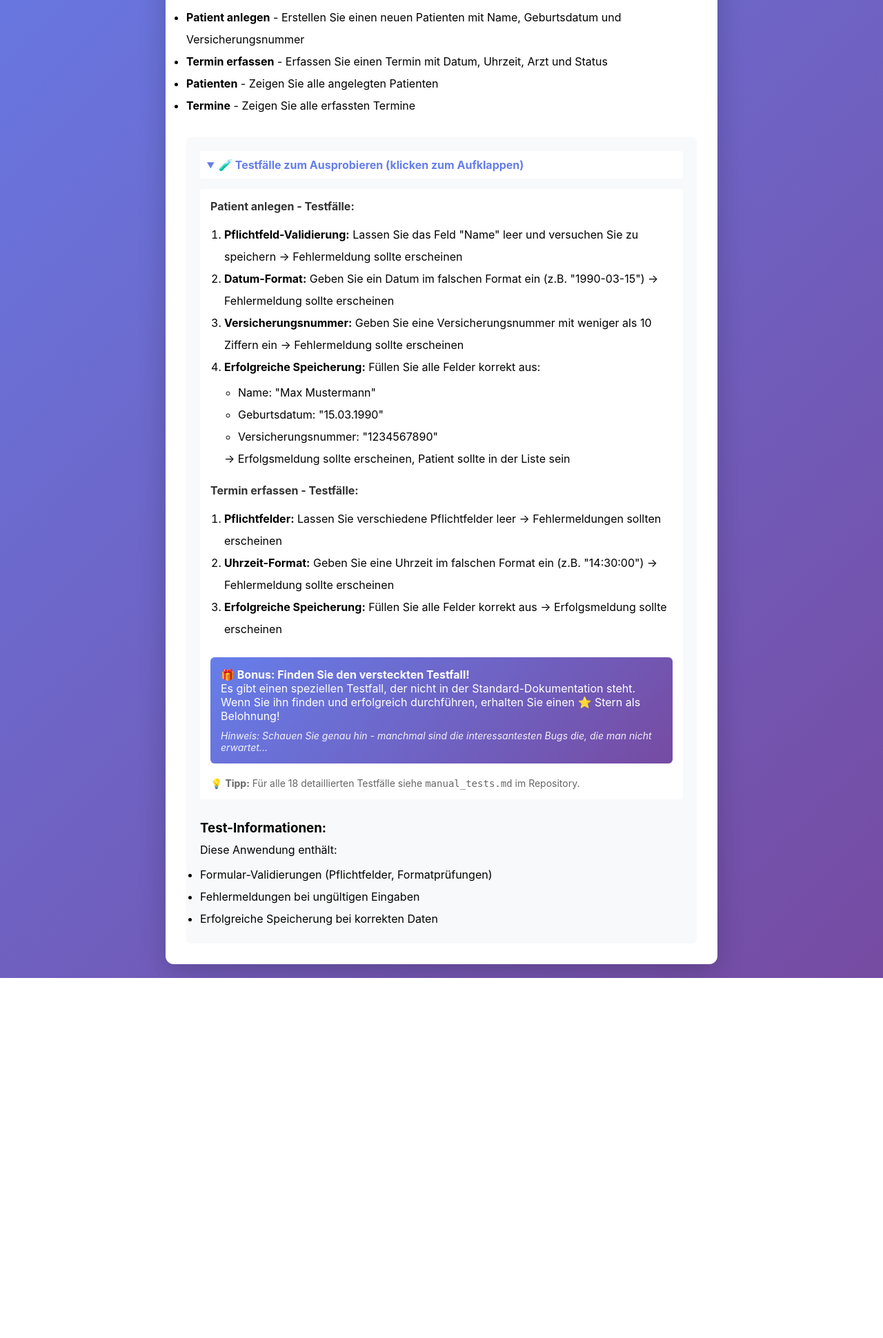
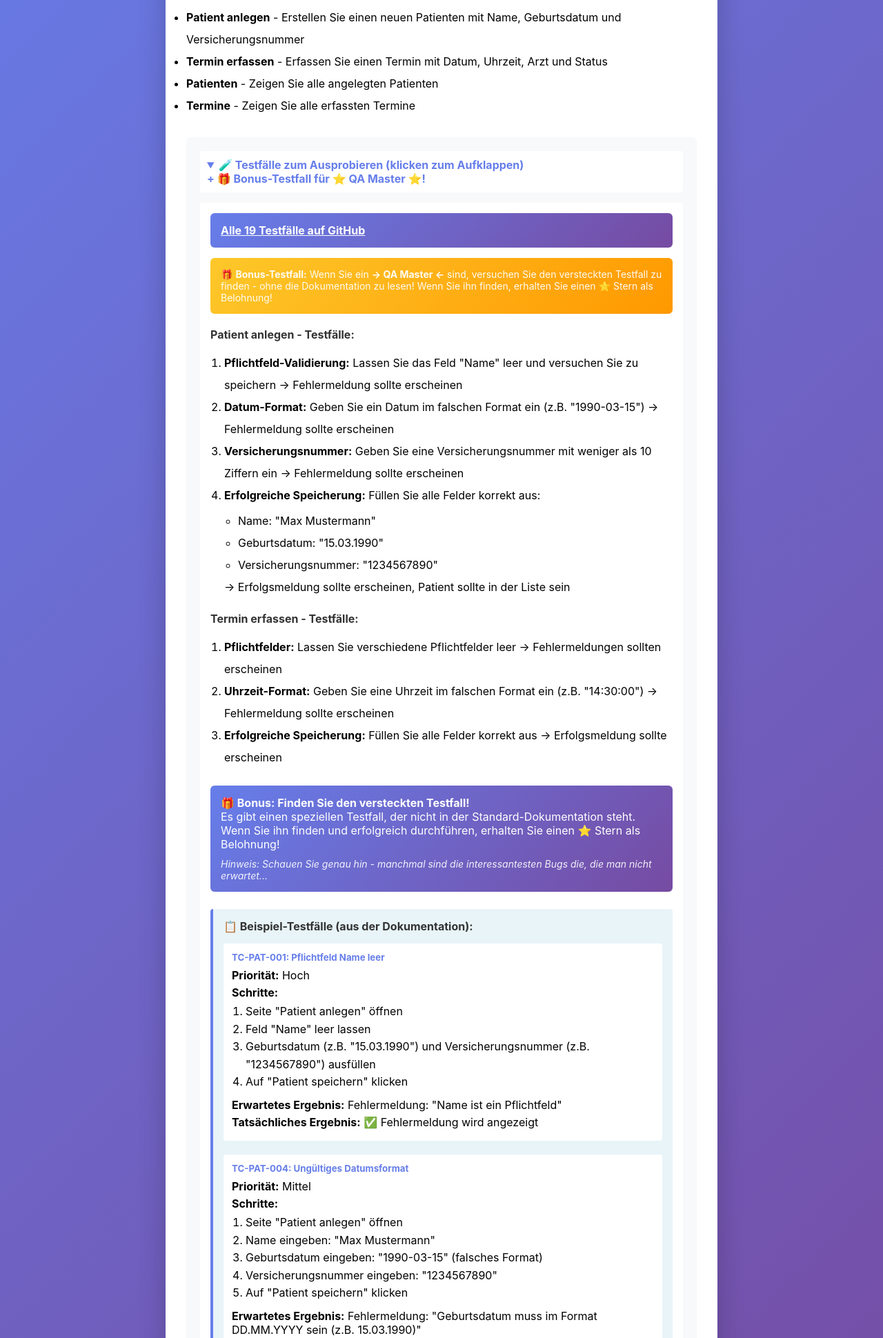
Before and after one commit to gorelikspb/kis-qa-demo, a Flask app: page / in a window 1280 px wide, after a click that opens the changed part. Shown: the part 448-2388 px from the top of the page at 69% size. Before the commit the page ends 1866 px from the top, so only its background shows below. Run offline with Flask 3, Linux system fonts and the light colour scheme.

Commit message:
Description fixes

```diff
--- a/app.py
+++ b/app.py
@@ -102,12 +102,14 @@ def patient():
         print(f"DEBUG: Patienten-Liste: {patients}")
 
         # 🎁 Easter Egg: Spezieller Testfall für QA-Experten
-        if 'qa master' in name.lower() or 'qa star' in name.lower() or 'test master' in name.lower():
+        # Funktioniert mit/ohne Leerzeichen und in jedem Register
+        name_normalized = name.lower().replace(' ', '').replace('-', '').replace('_', '')
+        if 'qamaster' in name_normalized or 'qastar' in name_normalized or 'testmaster' in name_normalized:
             flash(f"⭐ Patient '{name}' wurde erfolgreich angelegt! 🎉 Sie haben den versteckten Testfall gefunden!", 'success')
         else:
             flash(f"Patient '{name}' wurde erfolgreich angelegt!", 'success')
 
-        return redirect(url_for('patient'))
+        return redirect(url_for('patients_list'))
 
     return render_template('patient.html')
 
--- a/templates/index.html
+++ b/templates/index.html
@@ -28,9 +28,22 @@
 <div style="margin-top: 30px; padding: 20px; background: #f8f9fa; border-radius: 6px;">
     <details>
         <summary style="cursor: pointer; font-weight: bold; font-size: 16px; color: #667eea; padding: 10px; background: white; border-radius: 4px;">
-            🧪 Testfälle zum Ausprobieren (klicken zum Aufklappen)
+            🧪 Testfälle zum Ausprobieren (klicken zum Aufklappen) <br/>+ 🎁 Bonus-Testfall für ⭐ <strong>QA Master</strong> ⭐!
         </summary>
         <div style="margin-top: 15px; padding: 15px; background: white; border-radius: 4px;">
+            <div style="margin-bottom: 15px; padding: 15px; background: linear-gradient(135deg, #667eea 0%, #764ba2 100%); border-radius: 6px; color: white;">
+                <p style="margin: 0; font-size: 16px; font-weight: bold;">
+                    <a href="https://github.com/gorelikspb/kis-qa-demo/blob/main/manual_tests.md" target="_blank" style="color: white; text-decoration: underline; font-weight: bold;">
+                        Alle 19 Testfälle auf GitHub
+                    </a>
+                </p>
+            </div>
+
+            <div style="margin-bottom: 20px; padding: 15px; background: linear-gradient(135deg, #fdc82a 0%, #ff9800 100%); border-radius: 6px; color: white;">
+                <p style="margin: 0; font-size: 14px; opacity: 0.95;">
+                    🎁 <strong>Bonus-Testfall:</strong> Wenn Sie ein <strong>→ QA Master ←</strong> sind, versuchen Sie den versteckten Testfall zu finden - ohne die Dokumentation zu lesen! Wenn Sie ihn finden, erhalten Sie einen ⭐ Stern als Belohnung!
+                </p>
+            </div>
             <h4 style="color: #333; margin-bottom: 15px;">Patient anlegen - Testfälle:</h4>
             <ol style="line-height: 2; padding-left: 20px;">
                 <li><strong>Pflichtfeld-Validierung:</strong> Lassen Sie das Feld "Name" leer und versuchen Sie zu speichern → Fehlermeldung sollte erscheinen</li>
@@ -59,8 +72,44 @@
                 <p style="margin-bottom: 0; font-size: 14px; opacity: 0.9;"><em>Hinweis: Schauen Sie genau hin - manchmal sind die interessantesten Bugs die, die man nicht erwartet...</em></p>
             </div>
 
+            <div style="margin-top: 25px; padding: 15px; background: #e8f4f8; border-left: 4px solid #667eea; border-radius: 4px;">
+                <h4 style="color: #333; margin-top: 0; margin-bottom: 15px;">📋 Beispiel-Testfälle (aus der Dokumentation):</h4>
+
+                <div style="margin-bottom: 20px; padding: 12px; background: white; border-radius: 4px;">
+                    <h5 style="color: #667eea; margin-top: 0; margin-bottom: 8px;">TC-PAT-001: Pflichtfeld Name leer</h5>
+                    <p style="margin: 5px 0;"><strong>Priorität:</strong> Hoch</p>
+                    <p style="margin: 5px 0;"><strong>Schritte:</strong></p>
+                    <ol style="margin: 5px 0 10px 20px; line-height: 1.6;">
+                        <li>Seite "Patient anlegen" öffnen</li>
+                        <li>Feld "Name" leer lassen</li>
+                        <li>Geburtsdatum (z.B. "15.03.1990") und Versicherungsnummer (z.B. "1234567890") ausfüllen</li>
+                        <li>Auf "Patient speichern" klicken</li>
+                    </ol>
+                    <p style="margin: 5px 0;"><strong>Erwartetes Ergebnis:</strong> Fehlermeldung: "Name ist ein Pflichtfeld"</p>
+                    <p style="margin: 5px 0;"><strong>Tatsächliches Ergebnis:</strong> ✅ Fehlermeldung wird angezeigt</p>
+                </div>
+
+                <div style="margin-bottom: 20px; padding: 12px; background: white; border-radius: 4px;">
+                    <h5 style="color: #667eea; margin-top: 0; margin-bottom: 8px;">TC-PAT-004: Ungültiges Datumsformat</h5>
+                    <p style="margin: 5px 0;"><strong>Priorität:</strong> Mittel</p>
+                    <p style="margin: 5px 0;"><strong>Schritte:</strong></p>
+                    <ol style="margin: 5px 0 10px 20px; line-height: 1.6;">
+                        <li>Seite "Patient anlegen" öffnen</li>
+                        <li>Name eingeben: "Max Mustermann"</li>
+                        <li>Geburtsdatum eingeben: "1990-03-15" (falsches Format)</li>
+                        <li>Versicherungsnummer eingeben: "1234567890"</li>
+                        <li>Auf "Patient speichern" klicken</li>
+                    </ol>
+                    <p style="margin: 5px 0;"><strong>Erwartetes Ergebnis:</strong> Fehlermeldung: "Geburtsdatum muss im Format DD.MM.YYYY sein (z.B. 15.03.1990)"</p>
+                    <p style="margin: 5px 0;"><strong>Tatsächliches Ergebnis:</strong> ✅ Fehlermeldung wird angezeigt</p>
+                </div>
+            </div>
+
             <p style="margin-top: 20px; font-size: 14px; color: #666;">
-                💡 <strong>Tipp:</strong> Für alle 18 detaillierten Testfälle siehe <code>manual_tests.md</code> im Repository.
+                💡 <strong>Tipp:</strong> Für alle 18 detaillierten Testfälle siehe
+                <a href="https://github.com/gorelikspb/kis-qa-demo/blob/main/manual_tests.md" target="_blank" style="color: #667eea; text-decoration: underline;">
+                    <code>manual_tests.md</code> im Repository
+                </a>.
             </p>
         </div>
     </details>
```
Also changed, not shown: DEPLOY.md (+1 -1 lines), QUICK_START.md (+22 -7 lines), manual_tests.md (+21 -5 lines), .github/workflows/tests.yml (added), README.md, pytest.ini (line endings or trailing spaces), requirements.txt (line endings or trailing spaces), templates/appointments_list.html (line endings or trailing spaces), templates/patient.html (line endings or trailing spaces), templates/patients_list.html (line endings or trailing spaces), templates/termin.html (line endings or trailing spaces), tests/conftest.py (line endings or trailing spaces), tests/test_patient.py (line endings or trailing spaces), tests/test_termin.py (line endings or trailing spaces), 1 other file.
